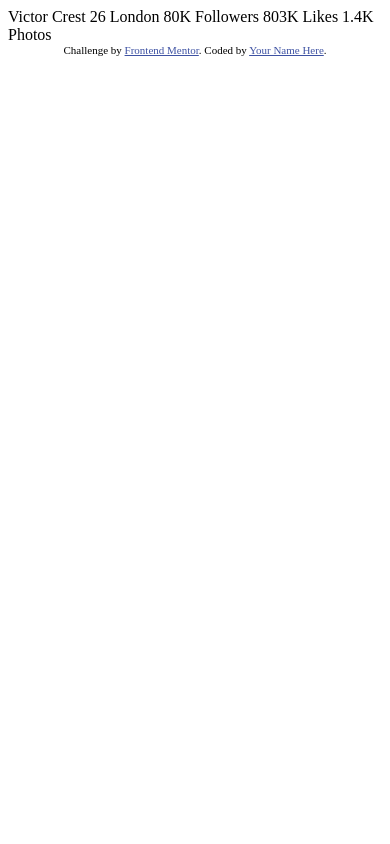
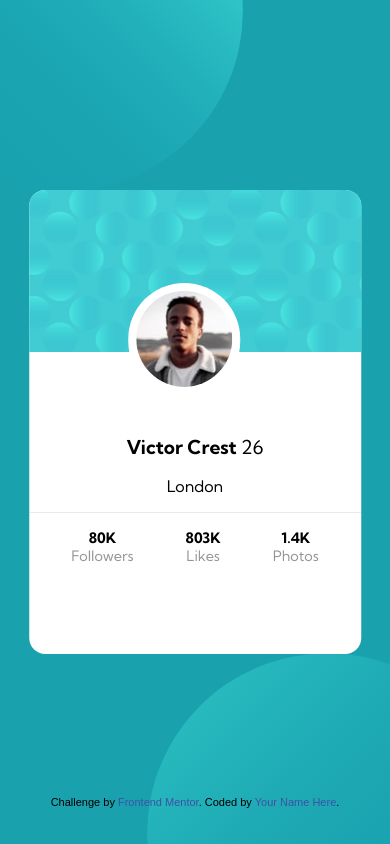
Before and after one commit to alexandre-dev29/profile-card-front, a website: page index.html in a window 390 px wide. Drawn offline with Linux system fonts and the light colour scheme.

Commit message:
Finishing the mobile viewport

```diff
--- /dev/null
+++ b/Styles/Scss/Abstract/_mixins.scss
@@ -0,0 +1,54 @@
+@mixin centerElement($top, $left) {
+  position: absolute;
+  top: $top;
+  left: $left;
+  transform: translate(-50%, -50%);
+}
+
+@mixin responsive($typeDev, $breakpoint) {
+  @if $typeDev == desktop {
+    @if $breakpoint == small {
+      @media (max-width: 639px) {
+        @content;
+      }
+    }
+    @if $breakpoint == medium {
+      @media (max-width: 767px) {
+        @content;
+      }
+    }
+
+    @if $breakpoint == large {
+      @media (max-width: 1023px) {
+        @content;
+      }
+    }
+    @if $breakpoint == xlarge {
+      @media (min-width: 1279px) {
+        @content;
+      }
+    }
+  }
+  @if $typeDev == mobile {
+    @if ($breakpoint == small) {
+      @media (min-width: 640px) {
+        @content;
+      }
+    }
+    @if ($breakpoint == medium) {
+      @media (min-width: 768px) {
+        @content;
+      }
+    }
+    @if ($breakpoint == large) {
+      @media (min-width: 1024px) {
+        @content;
+      }
+    }
+    @if ($breakpoint == xlarge) {
+      @media (min-width: 1280px) {
+        @content;
+      }
+    }
+  }
+}
--- /dev/null
+++ b/Styles/Scss/Abstract/_variables.scss
@@ -0,0 +1,5 @@
+$dark_cyan: hsl(185, 75%, 39%);
+$desaturated_cyan: hsl(229, 23%, 23%);
+$grayish_blue: hsl(227, 10%, 46%);
+$white: hsl(0, 0%, 100%);
+$dark_gray: hsl(0, 0%, 59%);
--- /dev/null
+++ b/Styles/Scss/Component/_card.scss
@@ -0,0 +1,75 @@
+.card {
+  @include centerElement(50%, 50%);
+
+  width: 85%;
+  background-color: $white;
+  height: 55vh;
+  border-radius: 2rem;
+  position: relative;
+
+  &__image {
+    height: 35%;
+    background: url("/images/bg-pattern-card.svg") no-repeat;
+    border-top-right-radius: 2rem;
+    border-top-left-radius: 2rem;
+    background-size: cover;
+  }
+  &__avatar {
+    position: absolute;
+    top: 20%;
+    left: 30%;
+    background-color: $white;
+    padding: 1rem;
+    border-radius: 10rem;
+
+    &-image {
+      border-radius: 10rem;
+      z-index: 50;
+    }
+  }
+  &__title {
+    margin-top: 25%;
+    font-weight: 700;
+    font-family: "Kumbh Sans", sans-serif;
+    font-size: 2.4rem;
+
+    &-span {
+      font-weight: 400;
+    }
+  }
+
+  &__location {
+    margin-top: 5%;
+    font-family: "Kumbh Sans", sans-serif;
+    font-size: 2rem;
+  }
+
+  &__stats {
+    border-top: solid 1px rgba($dark_gray, 0.2);
+    align-self: start;
+    width: 100%;
+    margin-top: 5%;
+    padding: 2rem;
+    display: flex;
+    justify-content: space-around;
+    div {
+      display: flex;
+      flex-direction: column;
+      align-items: center;
+      font-size: 1.8rem;
+      font-weight: 700;
+
+      p {
+        font-weight: 400;
+        color: $dark_gray;
+      }
+    }
+  }
+
+  .card__titlepart {
+    display: flex;
+    flex-direction: column;
+    height: 65%;
+    align-items: center;
+  }
+}
--- /dev/null
+++ b/Styles/Scss/Style.scss
@@ -0,0 +1,4 @@
+@import "Abstract/variables";
+@import "Abstract/mixins";
+@import "Component/card";
+@import "main";
--- /dev/null
+++ b/Styles/Scss/_main.scss
@@ -0,0 +1,56 @@
+@import url("https://fonts.googleapis.com/css2?family=Kumbh+Sans:wght@400;700&display=swap");
+
+*,
+*::after,
+*::before {
+  margin: 0;
+  padding: 0;
+  box-sizing: inherit;
+}
+html {
+  font-size: 62.5% /*For taking the 1rem value to 10px*/;
+  font-family: "Kumbh Sans", sans-serif;
+  background-color: $dark_cyan;
+  @include responsive(desktop, large) {
+    font-size: 50%;
+  }
+}
+body {
+  box-sizing: border-box;
+}
+.main {
+  height: 100vh;
+  width: 100vw;
+  position: relative;
+  overflow: hidden;
+}
+
+.attribution {
+  @include centerElement(95%, 50%);
+  font-family: "Lexend Deca", sans-serif;
+  font-size: 1.5rem;
+  width: 100%;
+
+  a {
+    text-decoration: none;
+    color: $white;
+  }
+
+  @include responsive(mobile, small) {
+    font-size: 2rem;
+    @include centerElement(90%, 50%);
+  }
+}
+
+.image__pattern-bottom {
+  position: absolute;
+  bottom: -20%;
+  right: -30%;
+  width: 45rem;
+}
+.image__pattern-top {
+  width: 45rem;
+  position: absolute;
+  top: -20%;
+  left: -30%;
+}
--- a/index.html
+++ b/index.html
@@ -1,35 +1,83 @@
 <!DOCTYPE html>
 <html lang="en">
   <head>
-  <meta charset="UTF-8">
-  <meta name="viewport" content="width=device-width, initial-scale=1.0"> <!-- displays site properly based on user's device -->
+    <meta charset="UTF-8" />
+    <meta name="viewport" content="width=device-width, initial-scale=1.0" />
+    <!-- displays site properly based on user's device -->
+    <meta
+      name="description"
+      content="This is the content page for profile layout for the test of frontend mentor challenge"
+    />
 
-  <link rel="icon" type="image/png" sizes="32x32" href="./images/favicon-32x32.png">
+    <link
+      rel="icon"
+      type="image/png"
+      sizes="32x32"
+      href="./images/favicon-32x32.png"
+    />
+    <link rel="stylesheet" href="Styles/Css/styles.css" />
 
     <title>Frontend Mentor | Profile card component</title>
 
     <!-- Feel free to remove these styles or customise in your own stylesheet 👍 -->
     <style>
-    .attribution { font-size: 11px; text-align: center; }
-    .attribution a { color: hsl(228, 45%, 44%); }
+      .attribution {
+        font-size: 11px;
+        text-align: center;
+      }
+      .attribution a {
+        color: hsl(228, 45%, 44%);
+      }
     </style>
   </head>
   <body>
-  Victor Crest
-  26
-  London
-
+    <div class="main">
+      <img
+        src="images/bg-pattern-bottom.svg"
+        alt="background pattern"
+        class="image__pattern-bottom"
+      />
+      <img
+        src="images/bg-pattern-top.svg"
+        alt="background pattern"
+        class="image__pattern-top"
+      />
+      <div class="card">
+        <div class="card__image"></div>
+        <div class="card__avatar">
+          <img
+            src="images/image-victor.jpg"
+            alt="image victor"
+            class="card__avatar-image"
+          />
+        </div>
+        <div class="card__titlepart">
+          <h3 class="card__title">
+            Victor Crest <span class="card__title-span">26</span>
+          </h3>
+          <p class="card__location">London</p>
+          <div class="card__stats">
+            <div>
               80K
-  Followers
-
+              <p>Followers</p>
+            </div>
+            <div>
               803K
-  Likes
-
+              <p>Likes</p>
+            </div>
+            <div>
               1.4K
-  Photos
+              <p>Photos</p>
+            </div>
+          </div>
+        </div>
+      </div>
       <div class="attribution">
-    Challenge by <a href="https://www.frontendmentor.io?ref=challenge" target="_blank">Frontend Mentor</a>.
-    Coded by <a href="#">Your Name Here</a>.
+        Challenge by
+        <a href="https://www.frontendmentor.io?ref=challenge" target="_blank"
+          >Frontend Mentor</a
+        >. Coded by <a href="#">Your Name Here</a>.
+      </div>
     </div>
   </body>
 </html>
--- a/package.json
+++ b/package.json
@@ -4,7 +4,7 @@
   "description": "![Design preview for the Profile card component coding challenge](./design/desktop-preview.jpg)",
   "main": "index.js",
   "scripts": {
-    "test": "echo \"Error: no test specified\" && exit 1"
+    "watch-sass": "node-sass ./Styles/Scss/Style.scss ./Styles/css/styles.css -w"
   },
   "keywords": [],
   "author": "",
```
Also changed, not shown: Styles/Css/styles.css (added). Lines whose indentation alone changed are shown as unchanged.
